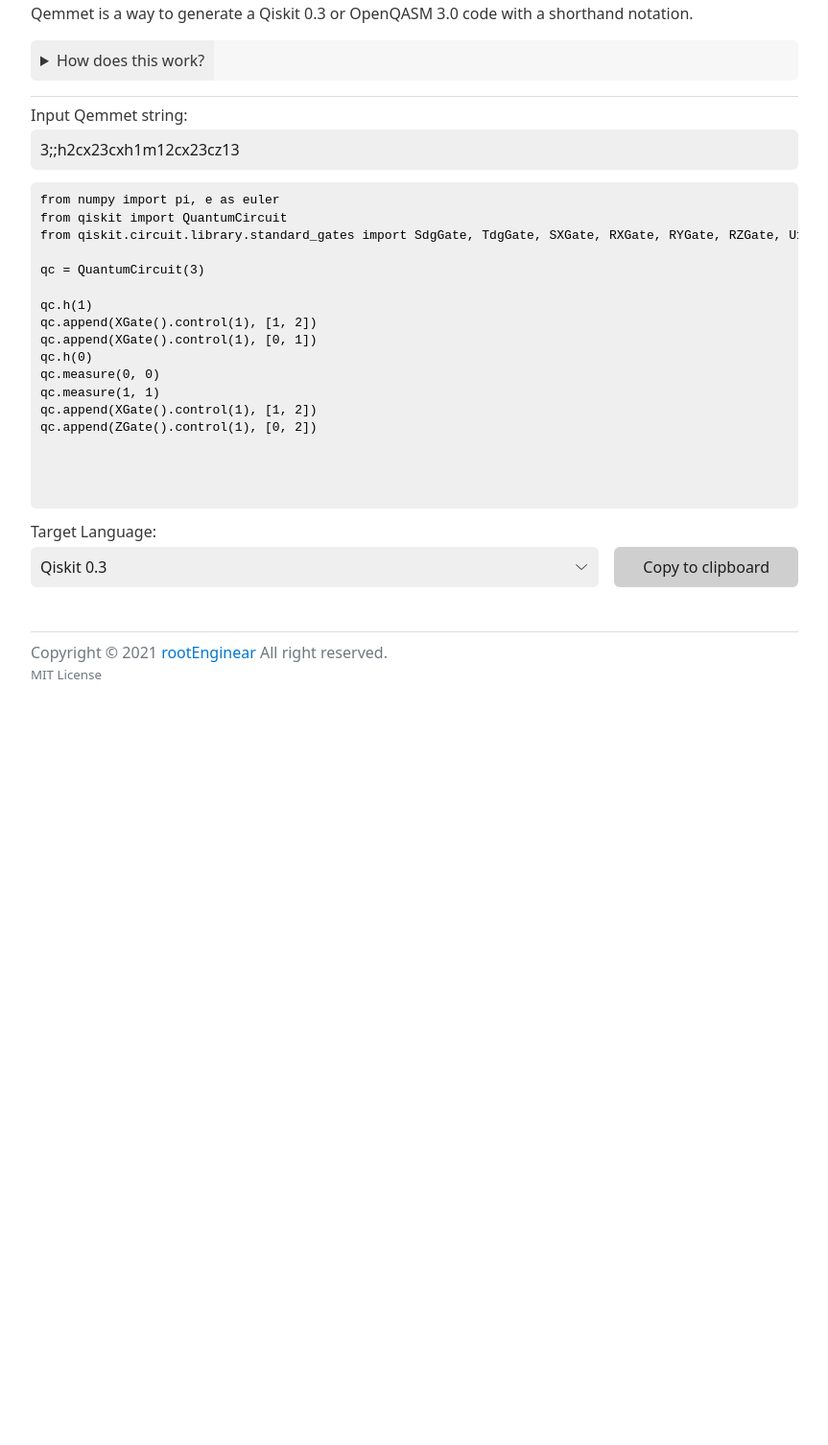
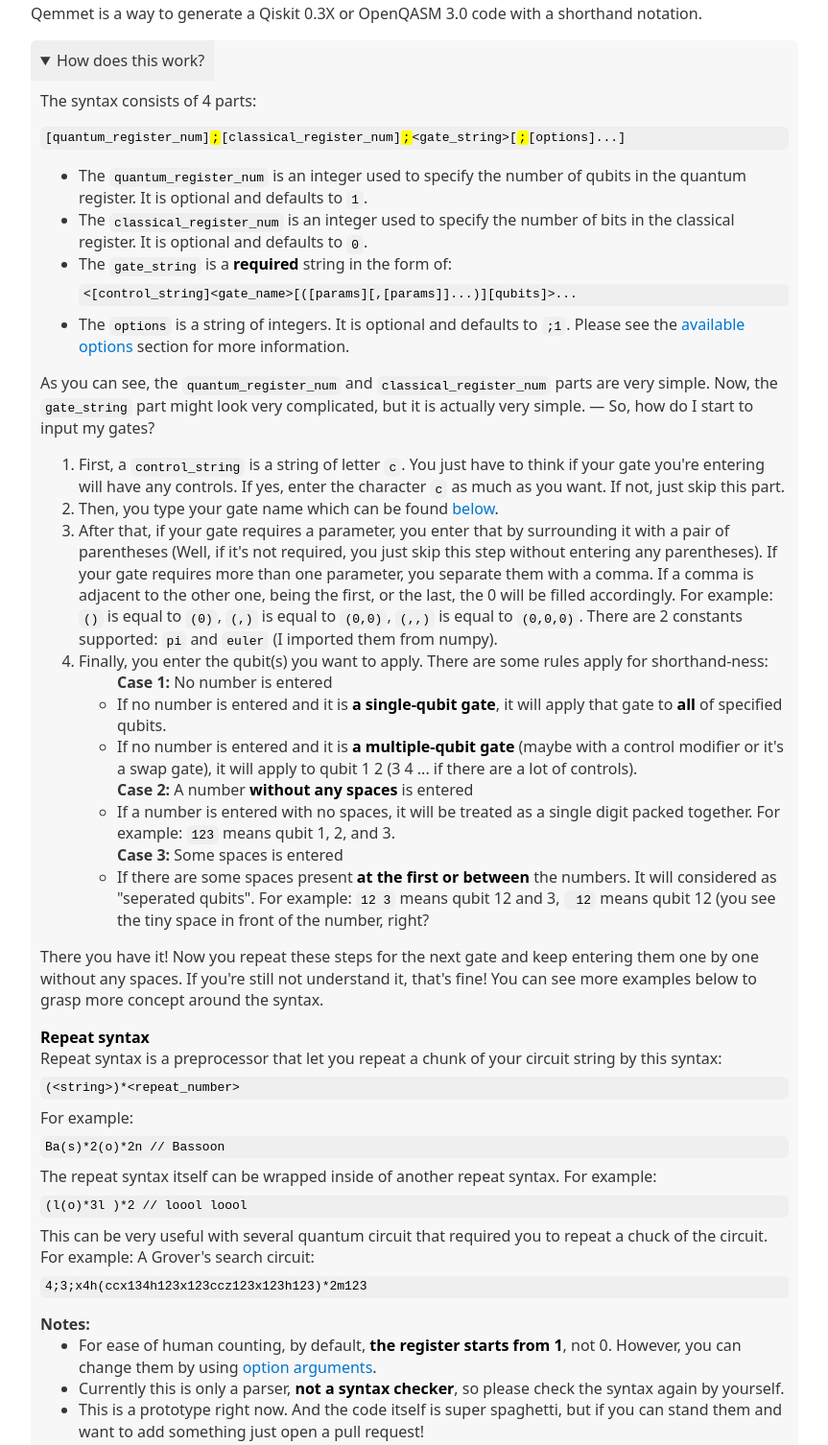
Before and after one commit to rootEnginear/Qemmet, a website with bundled scripts: page index.html in a window 1280 px wide. Shown: the part 86-1592 px from the top of the page at 96% size, without its empty margins (208-1071 px from the left). Before the commit the page ends 820 px from the top, so only its background shows below. Built offline with nearby package versions, Linux system fonts and the light colour scheme.

Commit message:
feat: update html doc

```diff
--- a/index.html
+++ b/index.html
@@ -13,58 +13,54 @@
     href="https://cdn.jsdelivr.net/npm/water.css@2/out/water.min.css">
 
   <title>Qemmet</title>
-  <meta name="description" content="A way to generate a Qiskit 0.3 or OpenQASM 3.0 code with a shorthand
+  <meta name="description" content="A way to generate a Qiskit 0.3X or OpenQASM 3.0 code with a shorthand
   notation.">
 </head>
 
 <body style="overflow-y:scroll">
   <h1>Qemmet</h1>
-  <p>Qemmet is a way to generate a Qiskit 0.3 or OpenQASM 3.0 code with a shorthand
+  <p>Qemmet is a way to generate a Qiskit 0.3X or OpenQASM 3.0 code with a shorthand
     notation.</p>
-  <details>
+  <details open>
     <summary>How does this work?</summary>
     <p>
-      The syntax consists mainly of 3 parts:
+      The syntax consists of 4 parts:
     </p>
     <p>
       <code
-        style="display:block">&lt;quantum_register_num&gt;<mark>;</mark>&lt;classical_register_num&gt;<mark>;</mark>&lt;gate_string&gt;</code>
+        style="display:block">[quantum_register_num]<mark>;</mark>[classical_register_num]<mark>;</mark>&lt;gate_string&gt;[<mark>;</mark>[options]...]</code>
     </p>
     <ul>
       <li>
         The <code>quantum_register_num</code> is an integer used to specify the number of
-        qubits in the quantum register. It is optional and defaults to 1.
+        qubits in the quantum register. It is optional and defaults to <code>1</code>.
       </li>
       <li>
         The <code>classical_register_num</code> is an integer used to specify the number
-        of bits in the classical register. It is optional and defaults to 0.
+        of bits in the classical register. It is optional and defaults to <code>0</code>.
       </li>
-      <li>The <code>gate_string</code> is a string in the form of:
-        <code
-          style="display:block">(?:c*?(?:[st]dg|[s/]x|r[xyz]|u[123]|sw|[bxyzhpstmi])(?:\(.*?\))*[\d\s]*)+</code>
-        <small>
-          <a
-            target="_blank"
-            rel="noopener nofollow noreferrer"
-            href="https://regexper.com/#%28%3F%3Ac*%3F%28%3F%3A%5Bst%5Ddg%7C%5Bs%2F%5Dx%7Cr%5Bxyz%5D%7Cu%5B123%5D%7Csw%7C%5Bbxyzhpstmi%5D%29%28%3F%3A%5C%28.*%3F%5C%29%29*%5B%5Cd%5Cs%5D*%29%2B">See
-            the visualization</a>
-        </small>
+      <li>The <code>gate_string</code> is a <strong>required</strong> string in the form
+        of: <code
+          style="display:block;margin:.5rem 0">&lt;[control_string]&lt;gate_name&gt;[([params][,[params]]...)][qubits]&gt;...</code>
+      </li>
+      <li>The <code>options</code> is a string of integers. It is optional and defaults to
+        <code>;1</code>. Please see the <a href="#options">available options</a> section
+        for more information.
       </li>
     </ul>
     <p>As you can see, the <code>quantum_register_num</code> and
-      <code>classical_register_num</code> is very simple. Now, the
-      <code>gate_string</code> part might look very complicated, but the real structure of
-      it is actually very simple:
-      <code
-        style="display:block;margin:.5rem 0">&lt;control_string&gt;&lt;gate&gt;(&lt;params&gt;)&lt;qubits&gt;</code>
-      So, how do I start to input my gates?
+      <code>classical_register_num</code> parts are very simple. Now, the
+      <code>gate_string</code> part might look very complicated, but it is actually very
+      simple. &mdash; So, how do I start to input my gates?
     </p>
     <ol>
-      <li>First, you have to think if your gate you're going to enter will have any
-        controls. If yes, enter the character <code>c</code> as much as you want. If not,
-        just skip this part.</li>
-      <li>Then, you type your gate name which can be found below.</li>
-      <li>After that, if your gate requires for a parameter, you enter that by surrounding
+      <li>First, a <code>control_string</code> is a string of letter <code>c</code>. You
+        just have to think if your gate you're entering will have any controls. If
+        yes, enter the character <code>c</code> as much as you want. If not, just skip
+        this part.</li>
+      <li>Then, you type your gate name which can be found <a href="#gates">below</a>.
+      </li>
+      <li>After that, if your gate requires a parameter, you enter that by surrounding
         it with a pair of parentheses (Well, if it's not required,
         you just skip this step without entering any parentheses). If your gate requires
         more than one parameter, you
@@ -101,9 +97,37 @@
     <p>There you have it! Now you repeat these steps for the next gate and keep entering
       them one by one without any spaces. If you're still not understand it, that's fine!
       You can see more examples below to grasp more concept around the syntax.</p>
-    <span>Notes:</span>
+    <strong>Repeat syntax</strong>
+    <p>
+      Repeat syntax is a preprocessor that let you repeat a chunk of your circuit string
+      by this syntax:
+      <code
+        style="display:block;margin:.5rem 0">
+          (&lt;string&gt;)*&lt;repeat_number&gt;
+        </code>
+      For example:
+      <code
+        style="display:block;margin:.5rem 0">
+        Ba(s)*2(o)*2n // Bassoon
+      </code>
+      The repeat syntax itself can be wrapped inside of another repeat syntax. For
+      example:
+      <code
+        style="display:block;margin:.5rem 0">
+        (l(o)*3l )*2 // loool loool
+      </code>
+      This can be very useful with several quantum circuit that required you to repeat a
+      chuck of the circuit. For example: A Grover's search circuit:
+      <code
+        style="display:block;margin:.5rem 0">
+        4;3;x4h(ccx134h123x123ccz123x123h123)*2m123
+      </code>
+    </p>
+    <b>Notes:</b>
     <ul>
-      <li>For ease of human counting, <strong>the register starts from 1</strong>, not 0.
+      <li>For ease of human counting, by default, <strong>the register starts from
+          1</strong>, not 0. However, you can change them by using <a
+          href="#options">option arguments</a>.</li>
       </li>
       <li>Currently this is only a parser, <strong>not a syntax checker</strong>, so
         please check the syntax
@@ -112,7 +136,7 @@
         you can stand them and want to add something just open a pull request!
       </li>
     </ul>
-    <strong>Available gates/instructions:</strong>
+    <strong id="gates">Available gates/instructions:</strong>
     <ul style="column-count:2;">
       <li><code>x</code>: Pauli-X gate</li>
       <li><code>y</code>: Pauli-Y gate</li>
@@ -135,8 +159,7 @@
       <li><code>b</code>: Barrier instruction</li>
       <li><code>m</code>: Measure instruction</li>
     </ul>
-    <strong>Single gate input with/without modifier and its
-      outputs:</strong>
+    <strong><code>gate_string</code> examples and its outputs:</strong>
     <ul>
       <li><code>x</code>: Apply the X gate to all qubits.</li>
       <li><code>x12</code>: Apply the X gate to qubit 1 and 2.</li>
@@ -170,13 +193,17 @@
         H gate to all qubits.</li>
       <li><code>hx12</code>: Apply the H gate to all qubits, then apply the X
         gate to qubit 1 and 2.</li>
+      <li><code>(h(x)*2)*3</code>: Expand into <code>hxxhxxhxx</code>. You knew the drill.
+      </li>
+      <li><code>(c)*10x</code>: Expand into <code>ccccccccccx</code>. That was absurdly
+        large multi-control X gate.</li>
     </ul>
     <strong>Example circuits:</strong>
     <ul>
       <li><code>2;;h1cx</code>: Bell's state.</li>
       <li><code>;1;hm</code>: 1-bit randomizer.</li>
       <li>
-        <code>4;3;x4hccx134h123x123ccz123x123h123ccx134h123x123ccz123x123h123m123</code>:
+        <code>4;3;x4h(ccx134h123x123ccz123x123h123)*2m123</code>:
         Grover's search.
       </li>
       <li><code>3;;h2cx23cxh1m12cx23cz13</code>: Quantum teleportation.</li>
@@ -185,6 +212,15 @@
         Quantum Fourier transform
       </li>
     </ul>
+    <strong id="options">Available options:</strong>
+    <p>Currently, there is only one option available which is <code>startFromOne</code>
+      which defaults to 1. However, if you're entering your circuit start from 0, you can
+      change this to 0. For example:
+      <code
+        style="display:block;margin:.5rem 0">
+        2;;h0cx;0 // H gate at qubit 0, CX at qubit 0 and 1
+      </code>
+    </p>
   </details>
   <hr>
   <section id="app">
@@ -197,7 +233,7 @@
         <label for="target_lang">Target Language:</label>
         <select id="target_lang" v-model="target_lang"
           style="width:100%;box-sizing:border-box">
-          <option value="qiskit03">Qiskit 0.3</option>
+          <option value="qiskit03">Qiskit 0.3X</option>
           <option value="openqasm3">OpenQASM 3.0</option>
         </select>
       </div>
```
